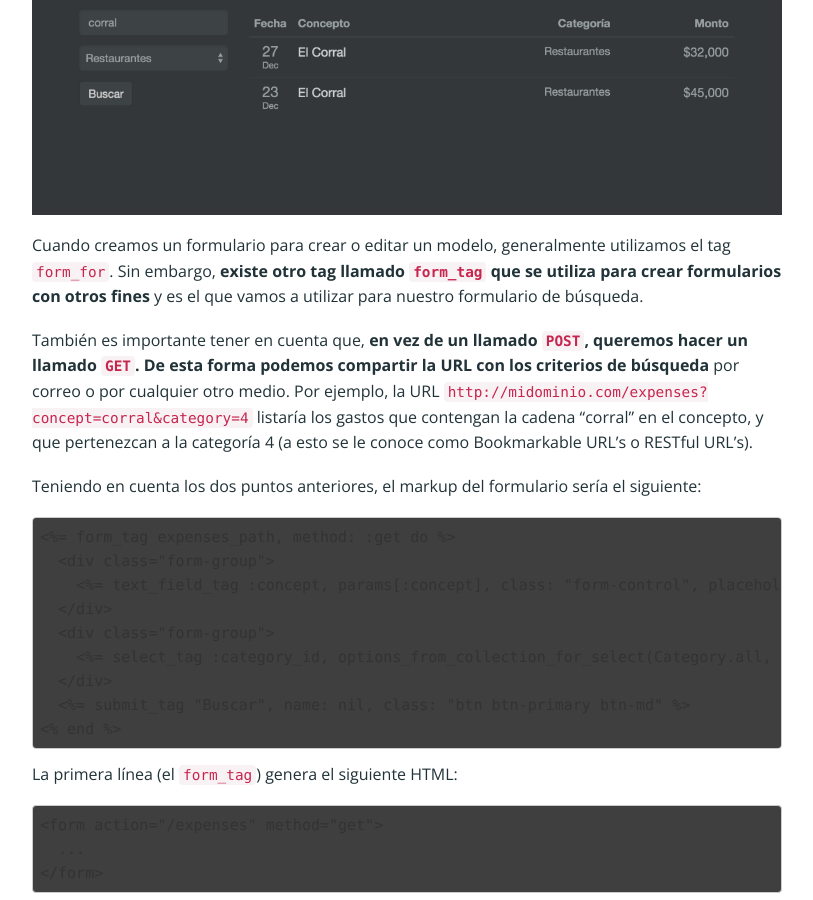
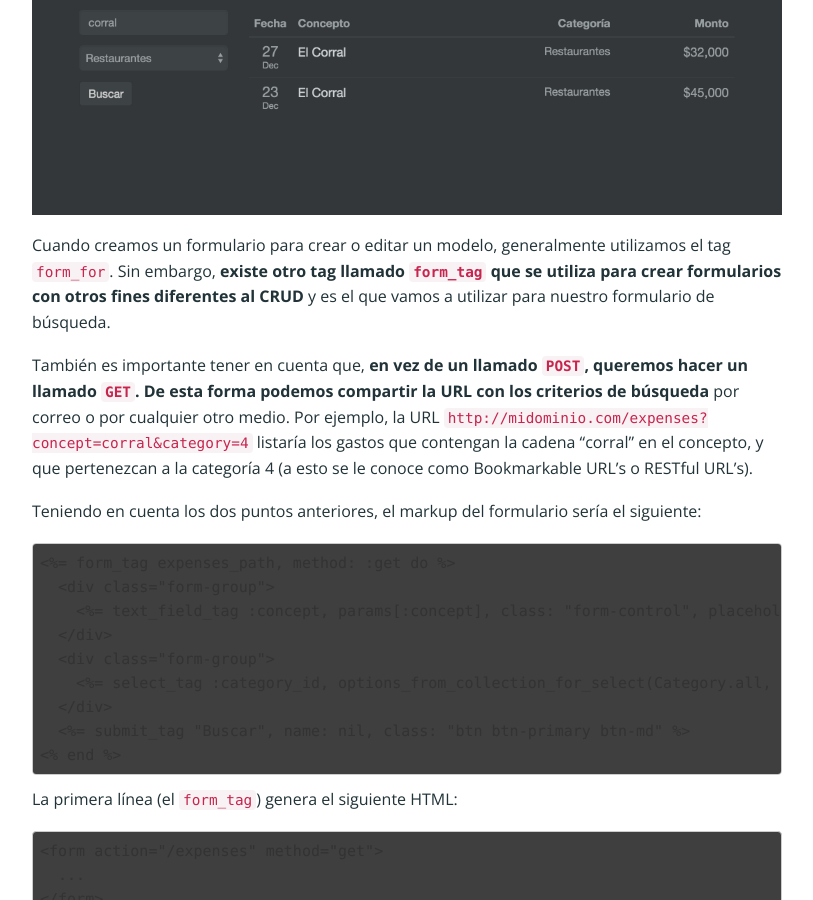
Before and after one commit to simonhoyos/blog, a Jekyll site: the page built from _posts/2014-12-27-formularios-de-busqueda-en-rails.markdown, in a window 1280 px wide and 900 px high, scrolled down 648 px. Shown: the whole window, without its empty margins (233-1046 px from the left). Built offline with Jekyll 4.4.1, drawn with Linux system fonts in a browser that asks for light colours; nearby versions of some CDN libraries; comment, search, counter and statistics services are not loaded; a style sheet for code colours, icons or effects is not loaded.

Commit message:
Small fix to "Formularios de Búsqueda"

```diff
--- a/_posts/2014-12-27-formularios-de-busqueda-en-rails.markdown
+++ b/_posts/2014-12-27-formularios-de-busqueda-en-rails.markdown
@@ -14,7 +14,7 @@
 
 ![Mis Finanzas](/images/mis-finanzas.png)
 
-Cuando creamos un formulario para crear o editar un modelo, generalmente utilizamos el tag `form_for`. Sin embargo, <strong>existe otro tag llamado `form_tag` que se utiliza para crear formularios con otros fines</strong> y es el que vamos a utilizar para nuestro formulario de búsqueda.
+Cuando creamos un formulario para crear o editar un modelo, generalmente utilizamos el tag `form_for`. Sin embargo, <strong>existe otro tag llamado `form_tag` que se utiliza para crear formularios con otros fines diferentes al CRUD</strong> y es el que vamos a utilizar para nuestro formulario de búsqueda.
 
 También es importante tener en cuenta que, **en vez de un llamado `POST`, queremos hacer un llamado `GET`. De esta forma podemos compartir la URL con los criterios de búsqueda** por correo o por cualquier otro medio. Por ejemplo, la URL `http://midominio.com/expenses?concept=corral&category=4` listaría los gastos que contengan la cadena “corral” en el concepto, y que pertenezcan a la categoría 4 (a esto se le conoce como Bookmarkable URL’s o RESTful URL's).
 
```
